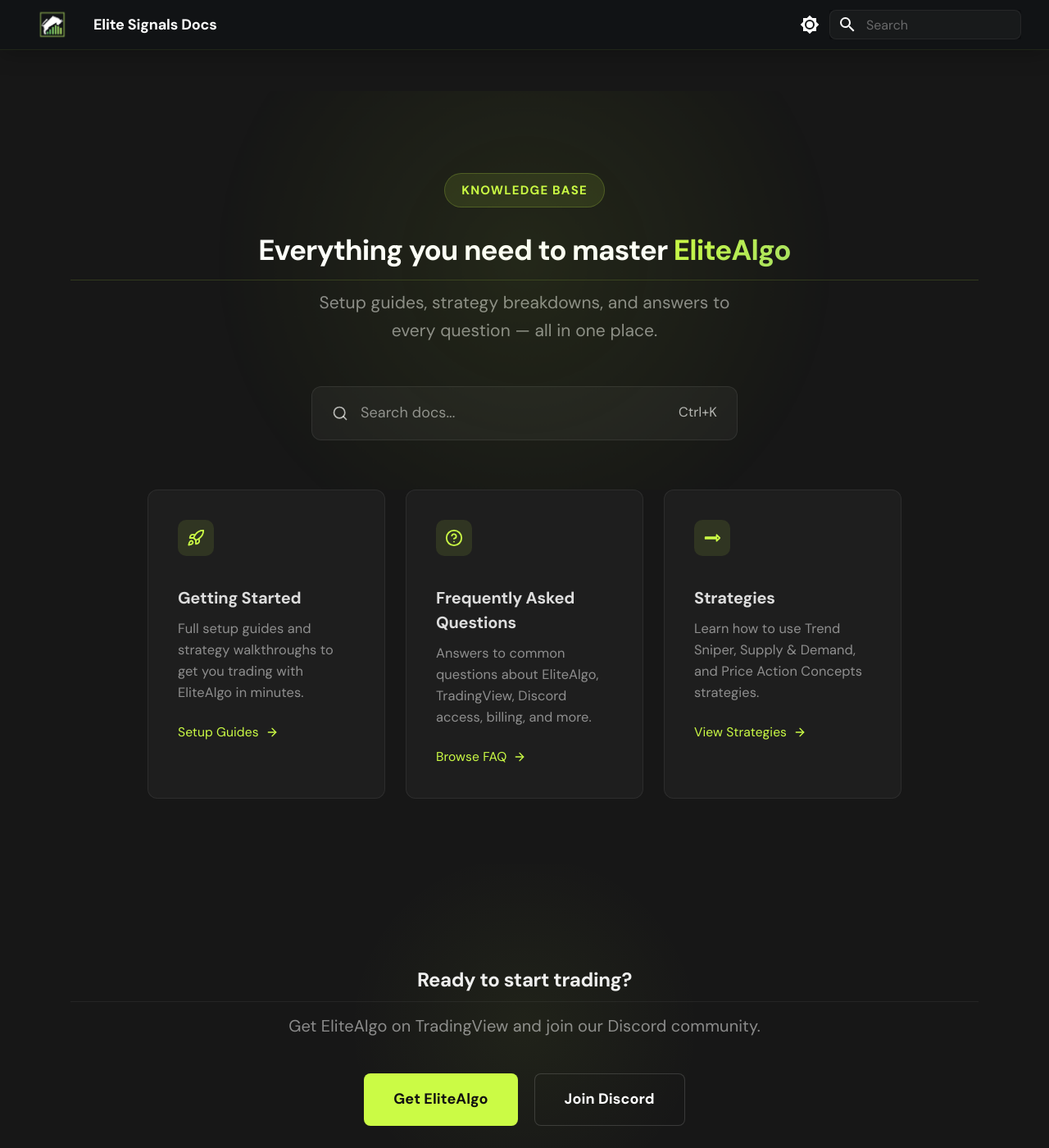
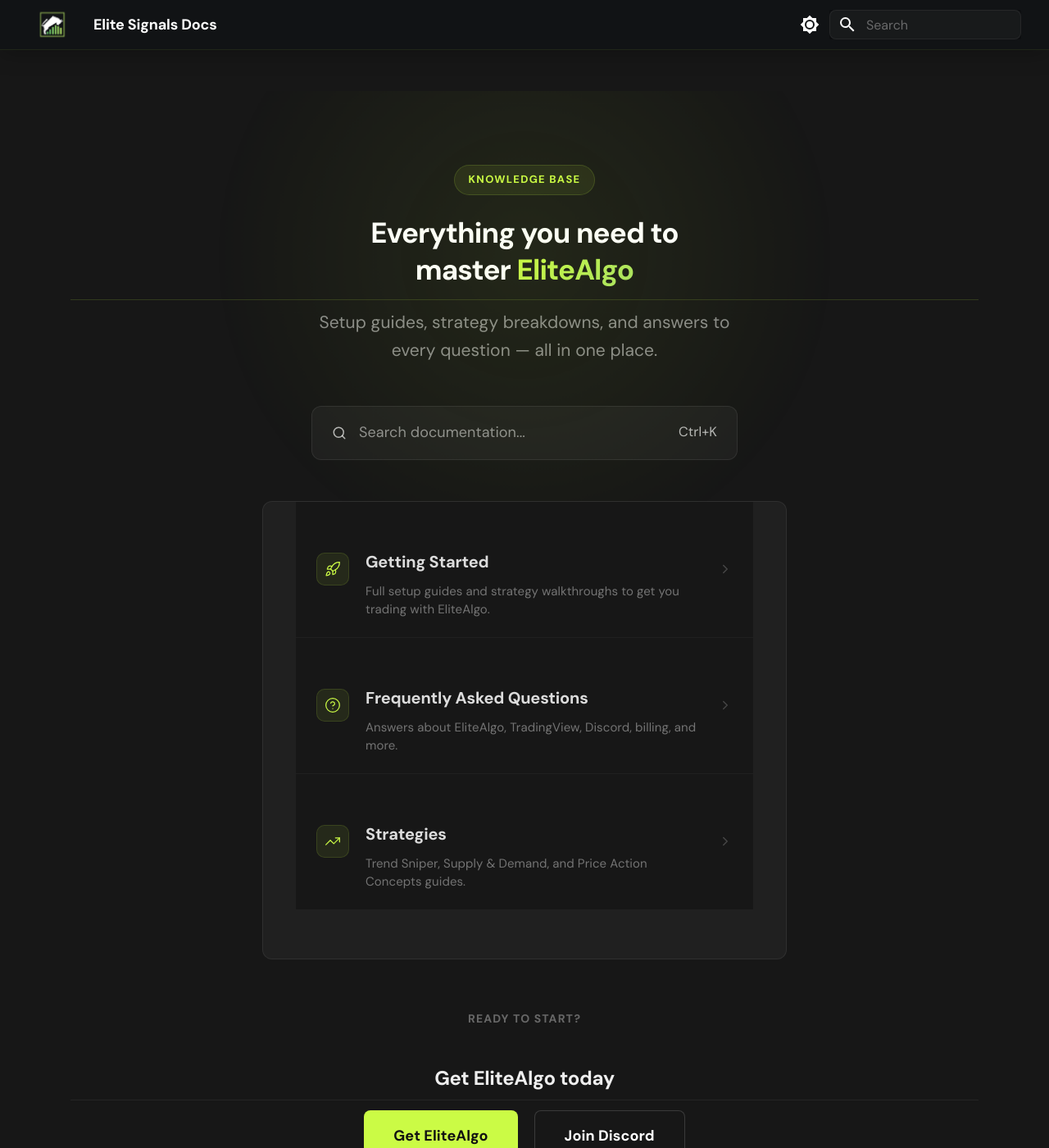
Before and after one commit to myelitesignals/docs, an MkDocs documentation site: the page built from docs/index.md, in a window 1280 px wide and 1400 px high. Shown: the whole window at 82% size. Built offline with MkDocs 1.6.1 and Material for MkDocs 9.7.7, drawn with Linux system fonts in a browser that asks for light colours.

Commit message:
Redesign homepage cards to clean horizontal row layout
Replaced boxy 3-column card grid with vertical list of horizontal rows
(icon | title+desc | chevron arrow) in a single bordered container.
Simplified CTA section with label + title pattern.

Co-Authored-By: Claude <noreply@anthropic.com>

```diff
--- a/docs/index.md
+++ b/docs/index.md
@@ -7,11 +7,11 @@ hide:
 <section class="es-hero">
   <div class="es-hero__glow"></div>
   <span class="es-hero__badge">Knowledge Base</span>
-  <h1 class="es-hero__title">Everything you need to master <span class="es-hero__accent">EliteAlgo</span></h1>
+  <h1 class="es-hero__title">Everything you need to<br>master <span class="es-hero__accent">EliteAlgo</span></h1>
   <p class="es-hero__subtitle">Setup guides, strategy breakdowns, and answers to every question — all in one place.</p>
   <div class="es-search-cta" id="searchCTA">
-    <svg xmlns="http://www.w3.org/2000/svg" width="20" height="20" viewBox="0 0 24 24" fill="none" stroke="currentColor" stroke-width="2" stroke-linecap="round" stroke-linejoin="round"><circle cx="11" cy="11" r="8"/><path d="m21 21-4.3-4.3"/></svg>
-    <span class="es-search-cta__text">Search docs...</span>
+    <svg xmlns="http://www.w3.org/2000/svg" width="18" height="18" viewBox="0 0 24 24" fill="none" stroke="currentColor" stroke-width="2" stroke-linecap="round" stroke-linejoin="round"><circle cx="11" cy="11" r="8"/><path d="m21 21-4.3-4.3"/></svg>
+    <span class="es-search-cta__text">Search documentation...</span>
     <span class="es-search-cta__kbd">Ctrl+K</span>
   </div>
 </section>
@@ -19,44 +19,41 @@ hide:
 <section class="es-cards">
   <a class="es-card" href="getting-started/elitealgo-course-full-setup/">
     <div class="es-card__icon">
-      <svg xmlns="http://www.w3.org/2000/svg" width="24" height="24" viewBox="0 0 24 24" fill="none" stroke="currentColor" stroke-width="2" stroke-linecap="round" stroke-linejoin="round"><path d="M4.5 16.5c-1.5 1.26-2 5-2 5s3.74-.5 5-2c.71-.84.7-2.13-.09-2.91a2.18 2.18 0 0 0-2.91-.09z"/><path d="m12 15-3-3a22 22 0 0 1 2-3.95A12.88 12.88 0 0 1 22 2c0 2.72-.78 7.5-6 11a22.35 22.35 0 0 1-4 2z"/><path d="M9 12H4s.55-3.03 2-4c1.62-1.08 5 0 5 0"/><path d="M12 15v5s3.03-.55 4-2c1.08-1.62 0-5 0-5"/></svg>
+      <svg xmlns="http://www.w3.org/2000/svg" width="20" height="20" viewBox="0 0 24 24" fill="none" stroke="currentColor" stroke-width="1.5" stroke-linecap="round" stroke-linejoin="round"><path d="M4.5 16.5c-1.5 1.26-2 5-2 5s3.74-.5 5-2c.71-.84.7-2.13-.09-2.91a2.18 2.18 0 0 0-2.91-.09z"/><path d="m12 15-3-3a22 22 0 0 1 2-3.95A12.88 12.88 0 0 1 22 2c0 2.72-.78 7.5-6 11a22.35 22.35 0 0 1-4 2z"/><path d="M9 12H4s.55-3.03 2-4c1.62-1.08 5 0 5 0"/><path d="M12 15v5s3.03-.55 4-2c1.08-1.62 0-5 0-5"/></svg>
     </div>
-    <h3 class="es-card__title">Getting Started</h3>
-    <p class="es-card__desc">Full setup guides and strategy walkthroughs to get you trading with EliteAlgo in minutes.</p>
-    <span class="es-card__link">
-      Setup Guides
-      <svg xmlns="http://www.w3.org/2000/svg" width="16" height="16" viewBox="0 0 24 24" fill="none" stroke="currentColor" stroke-width="2" stroke-linecap="round" stroke-linejoin="round"><path d="M5 12h14"/><path d="m12 5 7 7-7 7"/></svg>
-    </span>
+    <div class="es-card__body">
+      <h3 class="es-card__title">Getting Started</h3>
+      <p class="es-card__desc">Full setup guides and strategy walkthroughs to get you trading with EliteAlgo.</p>
+    </div>
+    <svg class="es-card__arrow" xmlns="http://www.w3.org/2000/svg" width="18" height="18" viewBox="0 0 24 24" fill="none" stroke="currentColor" stroke-width="2" stroke-linecap="round" stroke-linejoin="round"><path d="m9 18 6-6-6-6"/></svg>
   </a>
 
   <a class="es-card" href="faq/what-is-elitealgo/">
     <div class="es-card__icon">
-      <svg xmlns="http://www.w3.org/2000/svg" width="24" height="24" viewBox="0 0 24 24" fill="none" stroke="currentColor" stroke-width="2" stroke-linecap="round" stroke-linejoin="round"><circle cx="12" cy="12" r="10"/><path d="M9.09 9a3 3 0 0 1 5.83 1c0 2-3 3-3 3"/><path d="M12 17h.01"/></svg>
+      <svg xmlns="http://www.w3.org/2000/svg" width="20" height="20" viewBox="0 0 24 24" fill="none" stroke="currentColor" stroke-width="1.5" stroke-linecap="round" stroke-linejoin="round"><circle cx="12" cy="12" r="10"/><path d="M9.09 9a3 3 0 0 1 5.83 1c0 2-3 3-3 3"/><path d="M12 17h.01"/></svg>
     </div>
-    <h3 class="es-card__title">Frequently Asked Questions</h3>
-    <p class="es-card__desc">Answers to common questions about EliteAlgo, TradingView, Discord access, billing, and more.</p>
-    <span class="es-card__link">
-      Browse FAQ
-      <svg xmlns="http://www.w3.org/2000/svg" width="16" height="16" viewBox="0 0 24 24" fill="none" stroke="currentColor" stroke-width="2" stroke-linecap="round" stroke-linejoin="round"><path d="M5 12h14"/><path d="m12 5 7 7-7 7"/></svg>
-    </span>
+    <div class="es-card__body">
+      <h3 class="es-card__title">Frequently Asked Questions</h3>
+      <p class="es-card__desc">Answers about EliteAlgo, TradingView, Discord, billing, and more.</p>
+    </div>
+    <svg class="es-card__arrow" xmlns="http://www.w3.org/2000/svg" width="18" height="18" viewBox="0 0 24 24" fill="none" stroke="currentColor" stroke-width="2" stroke-linecap="round" stroke-linejoin="round"><path d="m9 18 6-6-6-6"/></svg>
   </a>
 
   <a class="es-card" href="getting-started/trend-sniper-strategy/">
     <div class="es-card__icon">
-      <svg xmlns="http://www.w3.org/2000/svg" width="24" height="24" viewBox="0 0 24 24" fill="none" stroke="currentColor" stroke-width="2" stroke-linecap="round" stroke-linejoin="round"><path d="m22 12-4-4v3H3v2h15v3z"/></svg>
+      <svg xmlns="http://www.w3.org/2000/svg" width="20" height="20" viewBox="0 0 24 24" fill="none" stroke="currentColor" stroke-width="1.5" stroke-linecap="round" stroke-linejoin="round"><polyline points="22 7 13.5 15.5 8.5 10.5 2 17"/><polyline points="16 7 22 7 22 13"/></svg>
     </div>
-    <h3 class="es-card__title">Strategies</h3>
-    <p class="es-card__desc">Learn how to use Trend Sniper, Supply &amp; Demand, and Price Action Concepts strategies.</p>
-    <span class="es-card__link">
-      View Strategies
-      <svg xmlns="http://www.w3.org/2000/svg" width="16" height="16" viewBox="0 0 24 24" fill="none" stroke="currentColor" stroke-width="2" stroke-linecap="round" stroke-linejoin="round"><path d="M5 12h14"/><path d="m12 5 7 7-7 7"/></svg>
-    </span>
+    <div class="es-card__body">
+      <h3 class="es-card__title">Strategies</h3>
+      <p class="es-card__desc">Trend Sniper, Supply &amp; Demand, and Price Action Concepts guides.</p>
+    </div>
+    <svg class="es-card__arrow" xmlns="http://www.w3.org/2000/svg" width="18" height="18" viewBox="0 0 24 24" fill="none" stroke="currentColor" stroke-width="2" stroke-linecap="round" stroke-linejoin="round"><path d="m9 18 6-6-6-6"/></svg>
   </a>
 </section>
 
 <section class="es-cta">
-  <h2 class="es-cta__title">Ready to start trading?</h2>
-  <p class="es-cta__subtitle">Get EliteAlgo on TradingView and join our Discord community.</p>
+  <p class="es-cta__label">Ready to start?</p>
+  <h2 class="es-cta__title">Get EliteAlgo today</h2>
   <div class="es-cta__buttons">
     <a href="https://elitesignals.com" target="_blank" class="es-btn es-btn--primary">Get EliteAlgo</a>
     <a href="https://discord.gg/elitesignals" target="_blank" class="es-btn es-btn--outline">Join Discord</a>
--- a/docs/stylesheets/extra.css
+++ b/docs/stylesheets/extra.css
@@ -217,7 +217,7 @@ body {
 .es-hero {
   position: relative;
   text-align: center;
-  padding: 5rem 2rem 3rem;
+  padding: 4.5rem 2rem 2.5rem;
   overflow: hidden;
 }
 
@@ -241,16 +241,16 @@ body {
 
 .es-hero__badge {
   display: inline-block;
-  padding: 0.35rem 1rem;
-  background: rgba(var(--es-lime-rgb), 0.1);
-  border: 1px solid rgba(var(--es-lime-rgb), 0.2);
+  padding: 0.3rem 0.85rem;
+  background: rgba(var(--es-lime-rgb), 0.08);
+  border: 1px solid rgba(var(--es-lime-rgb), 0.15);
   border-radius: 50px;
-  font-size: 0.75rem;
+  font-size: 0.65rem;
   font-weight: 600;
-  letter-spacing: 0.08em;
+  letter-spacing: 0.1em;
   text-transform: uppercase;
   color: var(--es-lime);
-  margin-bottom: 1.5rem;
+  margin-bottom: 1.2rem;
 }
 
 .es-hero__title {
@@ -330,113 +330,90 @@ body {
 }
 
 /* ============================================
-   HOMEPAGE - Card Grid
+   HOMEPAGE - Card List
    ============================================ */
 .es-cards {
-  display: grid;
-  grid-template-columns: repeat(3, 1fr);
-  gap: 1.25rem;
-  max-width: 1000px;
+  display: flex;
+  flex-direction: column;
+  gap: 1px;
+  max-width: 640px;
   margin: 0 auto;
   padding: 0 2rem 3rem;
+  background: rgba(255, 255, 255, 0.04);
+  border-radius: var(--es-radius);
+  border: 1px solid var(--es-border);
+  overflow: hidden;
 }
 
 .es-card {
-  position: relative;
-  background: var(--es-glass);
-  border: 1px solid var(--es-border);
-  border-radius: var(--es-radius);
-  padding: 1.8rem;
+  display: flex;
+  align-items: center;
+  gap: 1rem;
+  padding: 1.1rem 1.25rem;
   text-decoration: none !important;
   color: inherit !important;
-  transition: all 0.35s cubic-bezier(0.4, 0, 0.2, 1);
-  overflow: hidden;
-  display: block;
-}
-
-.es-card::before {
-  content: "";
-  position: absolute;
-  inset: 0;
-  border-radius: var(--es-radius);
-  background: radial-gradient(ellipse at top left, rgba(var(--es-lime-rgb), 0.04), transparent 60%);
-  opacity: 0;
-  transition: opacity 0.35s ease;
+  transition: background 0.15s ease;
+  background: var(--es-dark);
 }
 
 .es-card:hover {
-  transform: translateY(-4px);
-  border-color: var(--es-border-hover);
-  background: var(--es-glass-hover);
-  box-shadow: 0 12px 40px rgba(0, 0, 0, 0.3), 0 0 40px rgba(var(--es-lime-rgb), 0.04);
-}
-
-.es-card:hover::before {
-  opacity: 1;
+  background: rgba(255, 255, 255, 0.03);
 }
 
 .es-card__icon {
-  width: 44px;
-  height: 44px;
+  width: 40px;
+  height: 40px;
+  min-width: 40px;
   display: flex;
   align-items: center;
   justify-content: center;
-  background: rgba(var(--es-lime-rgb), 0.1);
+  background: rgba(var(--es-lime-rgb), 0.08);
+  border: 1px solid rgba(var(--es-lime-rgb), 0.12);
   border-radius: 10px;
-  margin-bottom: 1.2rem;
-  position: relative;
-  z-index: 1;
 }
 
 .es-card__icon svg {
-  width: 22px;
-  height: 22px;
+  width: 20px;
+  height: 20px;
   color: var(--es-lime);
   stroke: var(--es-lime);
   fill: none;
 }
 
+.es-card__body {
+  flex: 1;
+  min-width: 0;
+}
+
 .es-card__title {
-  font-size: 0.95rem;
-  font-weight: 600;
-  color: #fff;
-  margin: 0 0 0.5rem;
-  position: relative;
-  z-index: 1;
+  font-size: 0.85rem;
+  font-weight: 550;
+  color: rgba(255, 255, 255, 0.92);
+  margin: 0 0 0.15rem;
+  line-height: 1.3;
 }
 
 .es-card__desc {
-  font-size: 0.82rem;
-  color: var(--es-text-muted);
-  line-height: 1.6;
-  margin: 0 0 1rem;
-  position: relative;
-  z-index: 1;
+  font-size: 0.75rem;
+  color: rgba(255, 255, 255, 0.4);
+  line-height: 1.5;
+  margin: 0;
 }
 
-.es-card__link {
-  display: inline-flex;
-  align-items: center;
-  gap: 0.4rem;
-  font-size: 0.78rem;
-  font-weight: 500;
-  color: var(--es-lime) !important;
-  position: relative;
-  z-index: 1;
-  text-decoration: none !important;
-  border: none !important;
+.es-card__arrow {
+  width: 18px;
+  height: 18px;
+  min-width: 18px;
+  color: rgba(255, 255, 255, 0.2);
+  stroke: rgba(255, 255, 255, 0.2);
+  fill: none;
+  transition: all 0.15s ease;
 }
 
-.es-card__link svg {
-  width: 16px;
-  height: 16px;
-  transition: transform 0.25s ease;
+.es-card:hover .es-card__arrow {
+  color: var(--es-lime);
   stroke: var(--es-lime);
-  fill: none;
-}
-
-.es-card:hover .es-card__link svg {
-  transform: translateX(4px);
+  transform: translateX(2px);
 }
 
 /* ============================================
@@ -444,38 +421,26 @@ body {
    ============================================ */
 .es-cta {
   text-align: center;
-  padding: 4rem 2rem;
-  margin: 1rem 0 0;
+  padding: 3rem 2rem 4rem;
+  margin: 0;
   position: relative;
-  overflow: hidden;
 }
 
-.es-cta::before {
-  content: "";
-  position: absolute;
-  bottom: 0;
-  left: 50%;
-  transform: translateX(-50%);
-  width: 600px;
-  height: 400px;
-  background: radial-gradient(circle, rgba(var(--es-lime-rgb), 0.05) 0%, transparent 60%);
-  pointer-events: none;
+.es-cta__label {
+  font-size: 0.7rem;
+  font-weight: 600;
+  letter-spacing: 0.08em;
+  text-transform: uppercase;
+  color: rgba(255, 255, 255, 0.35);
+  margin: 0 0 0.4rem;
 }
 
 .es-cta__title {
-  font-size: 1.6rem;
-  font-weight: 650;
-  letter-spacing: -0.025em;
+  font-size: 1.4rem;
+  font-weight: 600;
+  letter-spacing: -0.02em;
   color: #fff;
-  margin: 0 0 0.5rem;
-  position: relative;
-}
-
-.es-cta__subtitle {
-  color: var(--es-text-muted);
-  margin: 0 0 2rem;
-  font-size: 1rem;
-  position: relative;
+  margin: 0 0 1.5rem;
 }
 
 .es-cta__buttons {
@@ -789,8 +754,9 @@ body {
    ============================================ */
 @media (max-width: 960px) {
   .es-cards {
-    grid-template-columns: 1fr;
-    padding: 0 1.5rem 2rem;
+    padding: 0 1rem 2rem;
+    margin-left: 1rem;
+    margin-right: 1rem;
   }
   .es-hero {
     padding: 3rem 1.5rem 2rem;
@@ -799,18 +765,15 @@ body {
     font-size: 1.8rem;
   }
   .es-hero__subtitle {
-    font-size: 1rem;
+    font-size: 0.9rem;
   }
   .es-cta__title {
-    font-size: 1.4rem;
+    font-size: 1.2rem;
   }
   .es-search-cta__kbd {
     display: none;
   }
-}
-
-@media (min-width: 600px) and (max-width: 960px) {
-  .es-cards {
-    grid-template-columns: repeat(2, 1fr);
+  .es-card__desc {
+    display: none;
   }
 }
```
